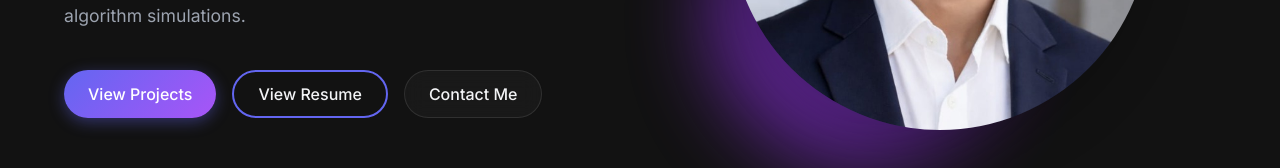
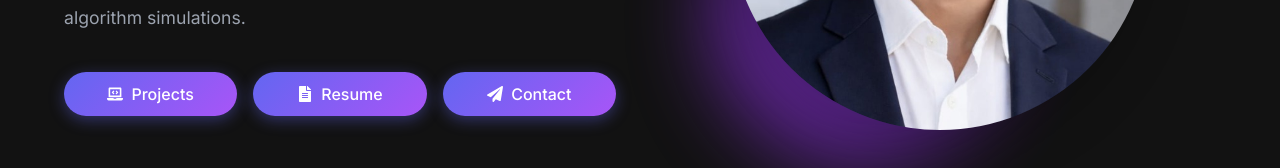
Before and after one commit to Gnaneswar10/portfolio, a React (Vite) app: page / in a window 1280 px wide. Shown: the part 440-608 px from the top of the page. Built offline with nearby package versions, Linux system fonts and the light colour scheme.

Commit message:
Standardize Home Page CTAs to primary variant and amplify global button hover physics

```diff
--- a/src/components/Button.css
+++ b/src/components/Button.css
@@ -23,8 +23,9 @@
 }
 
 .btn-primary:hover {
-  transform: translateY(-3px) scale(1.02);
-  box-shadow: 0 8px 25px rgba(99, 102, 241, 0.6);
+  transform: translateY(-5px) scale(1.03);
+  box-shadow: 0 10px 25px rgba(99, 102, 241, 0.6);
+  filter: brightness(1.15);
 }
 
 .btn-secondary {
--- a/src/pages/Home.jsx
+++ b/src/pages/Home.jsx
@@ -2,6 +2,7 @@ import React from 'react';
 import { useNavigate } from 'react-router-dom';
 import PageTransition from '../components/PageTransition';
 import Button from '../components/Button';
+import { FaLaptopCode, FaFileAlt, FaPaperPlane } from 'react-icons/fa';
 import { motion } from 'framer-motion';
 import './Home.css';
 
@@ -46,15 +47,15 @@ function Home() {
             Passionate Computer Science student skilled in data analytics, machine learning, and software development.
             Experienced in building data-driven dashboards, predictive systems, and algorithm simulations.
           </motion.p>
-          <motion.div className="cta-group" variants={itemVariants}>
-            <Button variant="primary" onClick={() => navigate('/projects')}>
-              View Projects
+          <motion.div className="cta-group" variants={itemVariants} style={{ display: 'flex', gap: '1rem', flexWrap: 'wrap' }}>
+            <Button variant="primary" onClick={() => navigate('/projects')} style={{ flex: 1, minWidth: '140px' }}>
+              <FaLaptopCode /> Projects
             </Button>
-            <Button variant="outline" onClick={() => navigate('/resume')}>
-              View Resume
+            <Button variant="primary" onClick={() => navigate('/resume')} style={{ flex: 1, minWidth: '140px' }}>
+              <FaFileAlt /> Resume
             </Button>
-            <Button variant="secondary" onClick={() => navigate('/contact')}>
-              Contact Me
+            <Button variant="primary" onClick={() => navigate('/contact')} style={{ flex: 1, minWidth: '140px' }}>
+              <FaPaperPlane /> Contact
             </Button>
           </motion.div>
         </motion.div>
```
